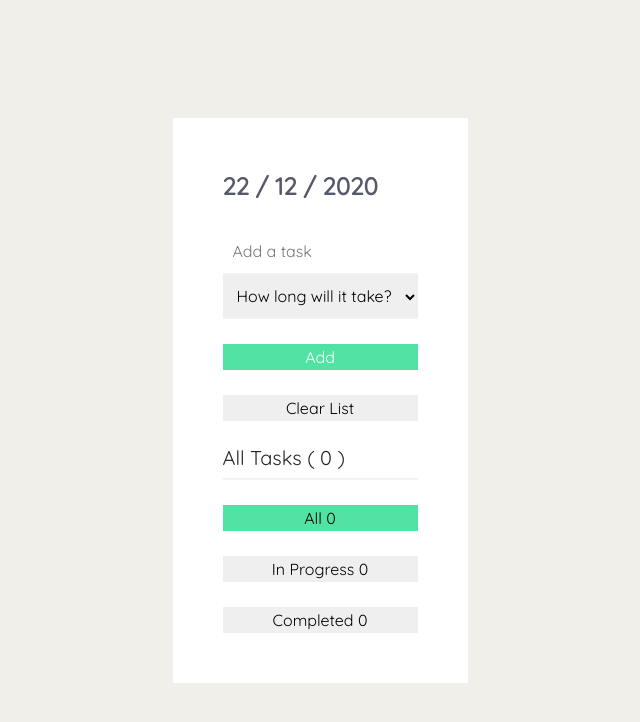
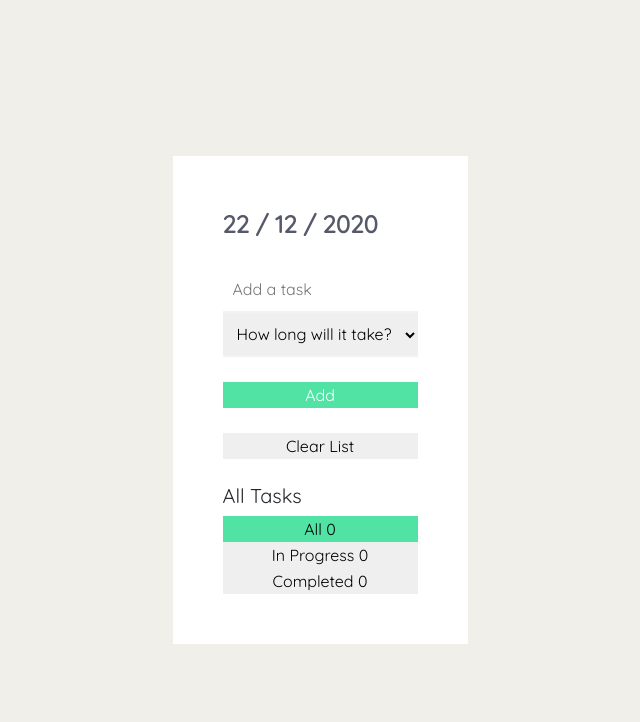
Before and after one commit to TTBoiMike/todo-list-react-app, a React (Create React App) app: page / in a window 1280 px wide. Shown: the top 722 px of the page, without its empty margins (320-960 px from the left). Built offline with nearby package versions, Linux system fonts and the light colour scheme.

Commit message:
adds styling to buttons

```diff
--- a/src/App.css
+++ b/src/App.css
@@ -26,7 +26,6 @@ body {
 /* elements */
 button {
   width: 100%;
-  margin-top: 25px;
   border: none;
 }
 button:hover, button:active, button:focus {
@@ -50,6 +49,7 @@ input[type="checkbox"] {
 }
 /* create */
 .button-add {
+  margin-top: 25px;
   color: #fff;
   background-color: #50E3A4;
 }
@@ -68,11 +68,10 @@ input[type="checkbox"] {
 }
 .button-clear {
   width: 100%;
-  margin-bottom: 25px;
+  margin: 25px 0;
 }
 /* appMeta */
 .todo-app-meta {
   display: grid;
   /* grid-template-columns: repeat(3, 1fr); */
-  border-top: 2px solid #f2f2f2ff;
 }
--- a/src/components/appMeta.js
+++ b/src/components/appMeta.js
@@ -3,7 +3,7 @@ import React from 'react'
 const AppMeta = (props) => {
     return (
         <div>
-            <h5>All Tasks <span className="info-icon">( {props.appinfo.totalTodos} )</span></h5>
+            <h5>All Tasks</h5>
             <div className="todo-app-meta">
                 <button style={props.appinfo.visibility === "all" ? {backgroundColor: "#50E3A4"} : {backgroundColor: ""}} id="all" onClick={(e) => props.filter(e.target.id)}>All <span className="info-icon">{props.appinfo.allTodos.length}</span></button>
                 <button style={props.appinfo.visibility === "in_progress" ? {backgroundColor: "#50E3A4"} : {backgroundColor: ""}} id="inprogress" onClick={(e) => props.filter(e.target.id)}>In Progress <span className="info-icon">{props.appinfo.inProgress}</span></button>
```
Also changed, not shown: src/components/listing.js (indentation only), 1 other file (tests, documents, lock files or other folders).
